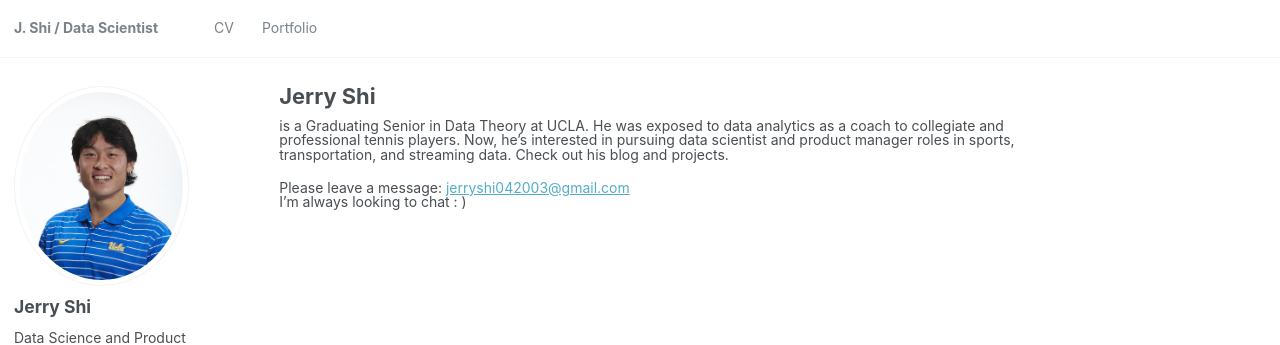
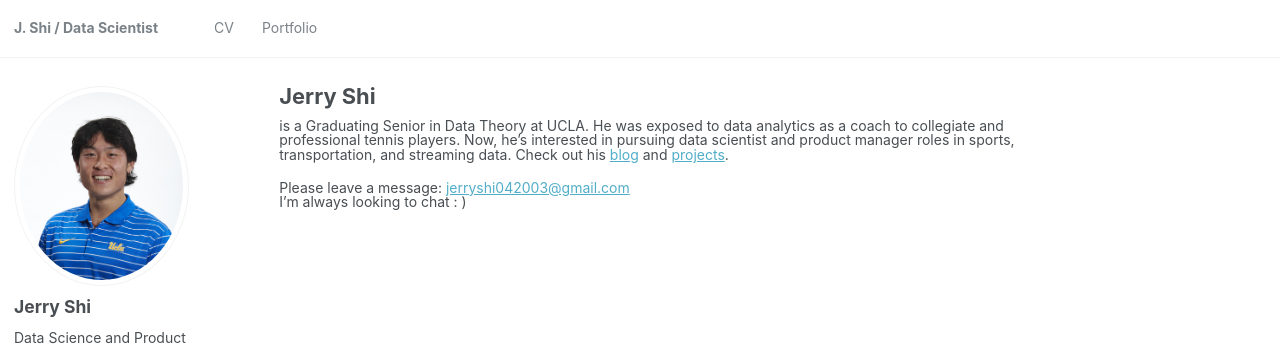
Before and after one commit to jerryshi042003/jerryshi042003.github.io, a Jekyll site: the page built from _pages/about.md, in a window 1280 px wide. Shown: the top 345 px of the page. Built offline with Jekyll 4.4.1, drawn with Linux system fonts in a browser that asks for light colours; part of the change alters nothing that is shown.

```diff
--- a/_pages/about.md
+++ b/_pages/about.md
@@ -7,7 +7,7 @@ redirect_from:
   - /about.html
 ---
 
-is a Graduating Senior in Data Theory at UCLA. He was exposed to data analytics as a coach to collegiate and professional tennis players. Now, he's interested in pursuing data scientist and product manager roles in sports, transportation, and streaming data. Check out his blog and projects.
+is a Graduating Senior in Data Theory at UCLA. He was exposed to data analytics as a coach to collegiate and professional tennis players. Now, he's interested in pursuing data scientist and product manager roles in sports, transportation, and streaming data. Check out his [blog](https://jerryhshi.com) and [projects](https://github.com/jerryshi042003).
 
 Please leave a message: [jerryshi042003@gmail.com](mailto:jerryshi042003@gmail.com)
 I'm always looking to chat : )
```
